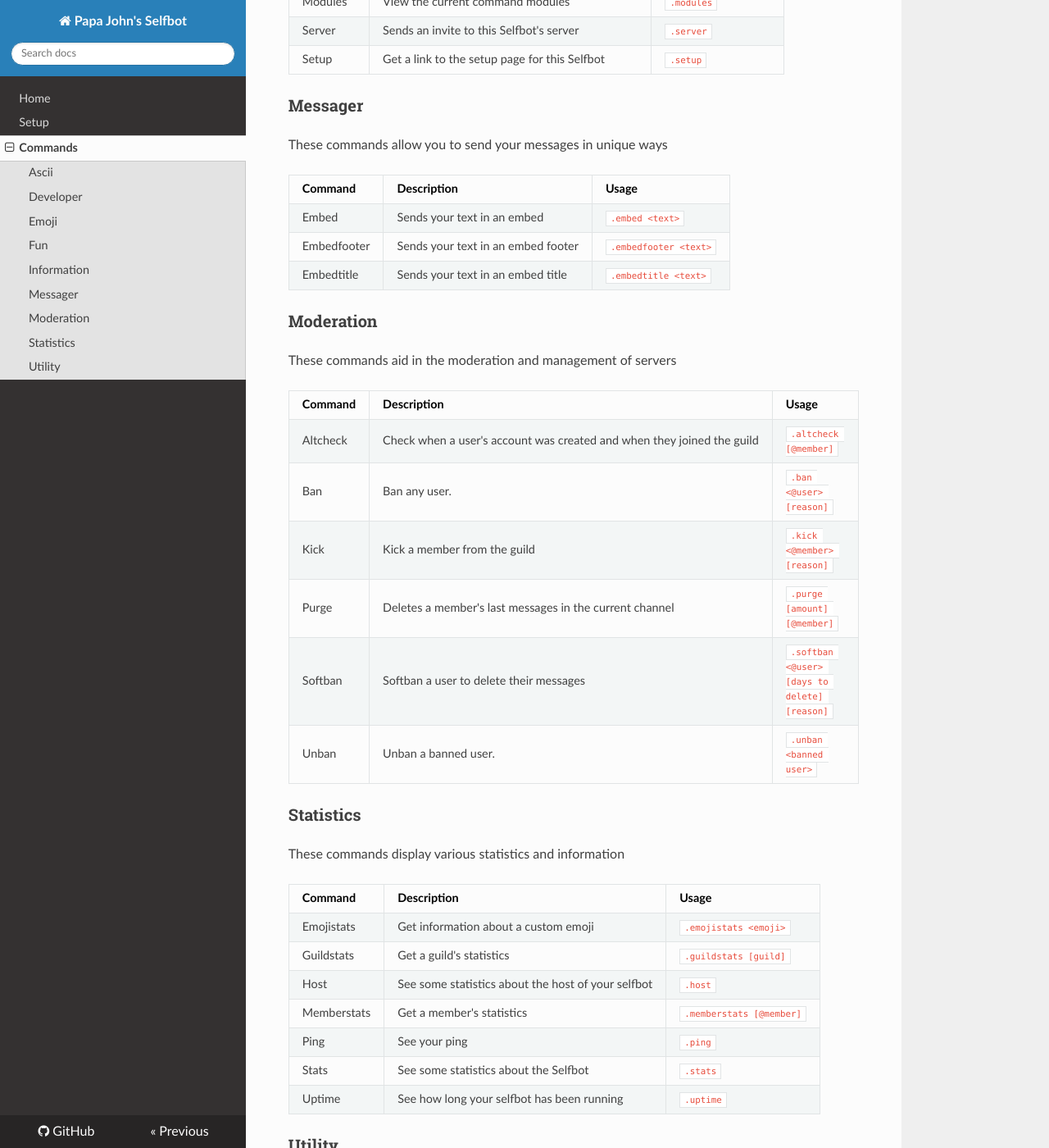
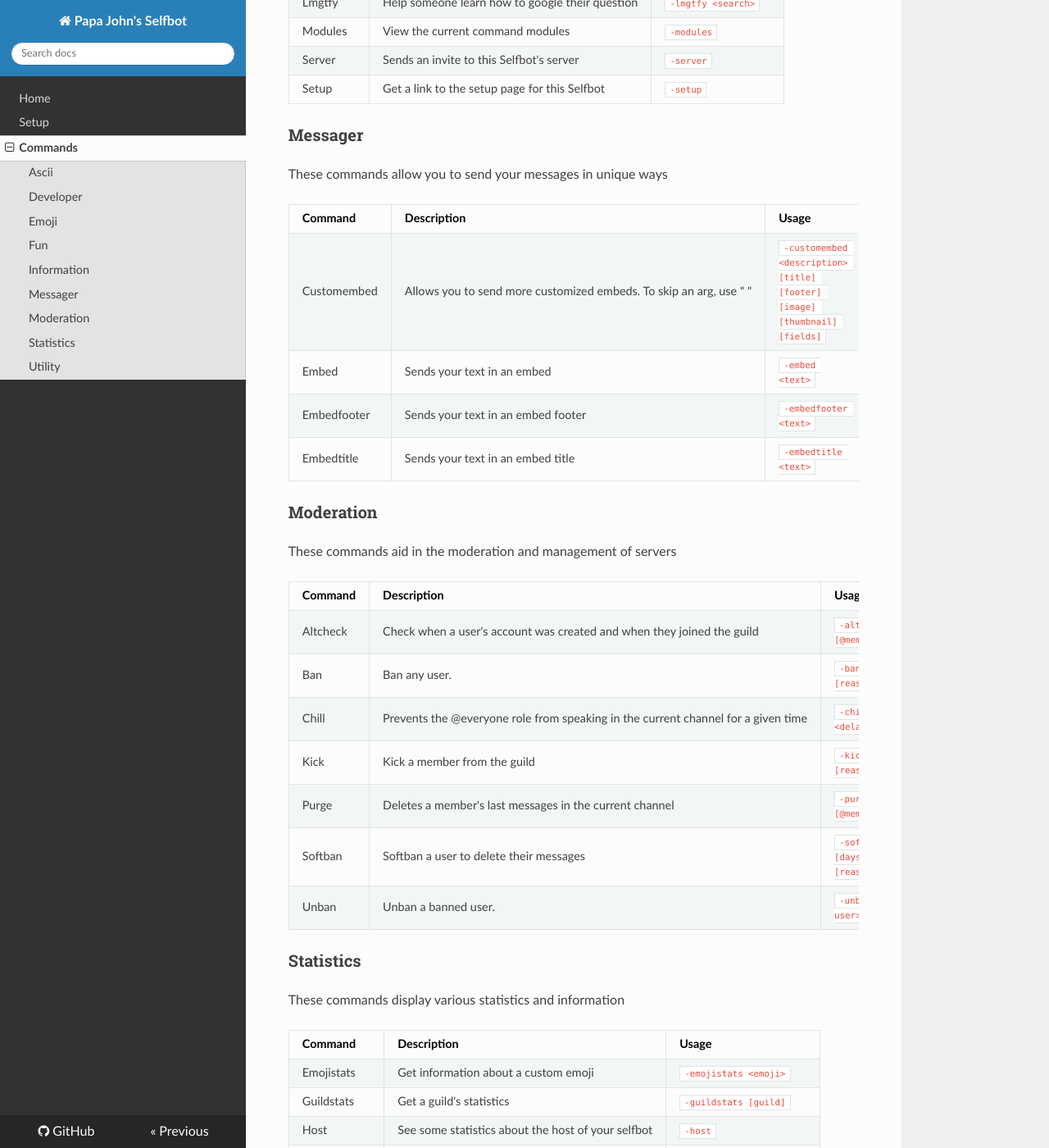
Before and after one commit to treerachai/selfbot-6, an MkDocs documentation site: the page built from docs/docs/commands.md, in a window 1280 px wide and 1400 px high, scrolled down 3018 px. Shown: the whole window at 82% size. Built offline with MkDocs 1.6.1, drawn with Linux system fonts in a browser that asks for light colours; nearby versions of some CDN libraries; old or Windows-style settings are respelled for this version of MkDocs; some of the changed text lies outside the part shown.

Commit message:
Adding chill and customEmbed commands
also adding arrayEven precondition

```diff
--- a/docs/docs/commands.md
+++ b/docs/docs/commands.md
@@ -23,15 +23,15 @@
 
 Command | Description | Usage
 ---------------- | --------------| -------
-Disapprove|Adds "ಠ_ಠ" to your message|`.disapprove [text]`
-Fliptable|Adds "ノ┬─┬ノ ︵ ( \o°o)\" to your message|`.fliptable [text]`
-Happy|Adds "ᕕ( ᐛ )ᕗ" to your message|`.happy [text]`
-Innocent|Adds "ʘ‿ʘ" to your message|`.innocent [text]`
-Lenny|Adds "( ͡° ͜ʖ ͡°)" to your message|`.lenny [text]`
-Rageflip|Adds "┻━┻ ﾐヽ(ಠ益ಠ)ノ彡┻━┻" to your message|`.rageflip [text]`
-Shrug|Works like the desktop /shrug command|`.shrug [text]`
-Tableflip|Adds "(╯°□°）╯︵ ┻━┻" to your message|`.tableflip [text]`
-Unflip|Adds " ┬─┬﻿ ノ( ゜-゜ノ)" to your message|`.unflip [text]`
+Disapprove|Adds "ಠ_ಠ" to your message|`-disapprove [text]`
+Fliptable|Adds "ノ┬─┬ノ ︵ ( \o°o)\" to your message|`-fliptable [text]`
+Happy|Adds "ᕕ( ᐛ )ᕗ" to your message|`-happy [text]`
+Innocent|Adds "ʘ‿ʘ" to your message|`-innocent [text]`
+Lenny|Adds "( ͡° ͜ʖ ͡°)" to your message|`-lenny [text]`
+Rageflip|Adds "┻━┻ ﾐヽ(ಠ益ಠ)ノ彡┻━┻" to your message|`-rageflip [text]`
+Shrug|Works like the desktop /shrug command|`-shrug [text]`
+Tableflip|Adds "(╯°□°）╯︵ ┻━┻" to your message|`-tableflip [text]`
+Unflip|Adds " ┬─┬﻿ ノ( ゜-゜ノ)" to your message|`-unflip [text]`
 
 ### Developer
 
@@ -39,14 +39,14 @@
 
 Command | Description | Usage
 ---------------- | --------------| -------
-Bf|Turn text into BF code|`.bf <text>`
-Bfreader|Turn BF code into text|`.bfreader <BF Code>`
-Commandcount|See how many commands have been added so far|`.commandcount`
-Djs|Get a link to the Discord.js docs|`.djs`
-Eval|Evaluate JavaScript code|`.eval <code>`
-Exec|Execute JavaScript code|`.exec <code>`
-Patron|Get a link to the Patron.js docs|`.patron`
-Roleids|Gets all the role ids of a guild.|`.roleids`
+Bf|Turn text into BF code|`-bf <text>`
+Bfreader|Turn BF code into text|`-bfreader <BF Code>`
+Commandcount|See how many commands have been added so far|`-commandcount`
+Djs|Get a link to the Discord.js docs|`-djs`
+Eval|Evaluate JavaScript code|`-eval <code>`
+Exec|Execute JavaScript code|`-exec <code>`
+Patron|Get a link to the Patron.js docs|`-patron`
+Roleids|Gets all the role ids of a guild.|`-roleids`
 
 ### Emoji
 
@@ -54,15 +54,15 @@
 
 Command | Description | Usage
 ---------------- | --------------| -------
-B|🅱|`.b <text>`
-Clap|👏 Emphasize 👏 your 👏 text 👏|`.clap <text>`
-Duplicateemojis|Find all global emojis to which you have access that exactly match a search|`.duplicateemojis <name>`
-Emojify|Turns your message into emojis|`.emojify <text>`
-Enlarge|Send a full-size version of a custom emoji|`.enlarge <emoji>`
-Globalemojis|List a guild's global emojis|`.globalemojis [guild]`
-Kms|Kill yourself in a 3 frame animation|`.kms`
-Myemojis|List all global emojis to which you have access|`.myemojis [page]`
-Searchemoji|Find all global emojis to which you have access that match a search|`.searchemoji <name>`
+B|🅱|`-b <text>`
+Clap|👏 Emphasize 👏 your 👏 text 👏|`-clap <text>`
+Duplicateemojis|Find all global emojis to which you have access that exactly match a search|`-duplicateemojis <name>`
+Emojify|Turns your message into emojis|`-emojify <text>`
+Enlarge|Send a full-size version of a custom emoji|`-enlarge <emoji>`
+Globalemojis|List a guild's global emojis|`-globalemojis [guild]`
+Kms|Kill yourself in a 3 frame animation|`-kms`
+Myemojis|List all global emojis to which you have access|`-myemojis [page]`
+Searchemoji|Find all global emojis to which you have access that match a search|`-searchemoji <name>`
 
 ### Fun
 
@@ -70,16 +70,16 @@
 
 Command | Description | Usage
 ---------------- | --------------| -------
-8ball|Ask the magic 8ball your question|`.8ball <question>`
-Choose|Have the Selfbot help you choose between a set of options|`.choose <choice>`
-Flip|Flip up to 100,000 coins|`.flip [amount]`
-Quote|Quote a message|`.quote <message>`
-Quoteid|Quote a message via id|`.quoteid <messageId> [#channel]`
-Remove|Deletes the command|`.remove <text>`
-Removeplus|Sends <message> then deletes it|`.removeplus <message>`
-Roll|Rolls a random number|`.roll [Max Roll]`
-Rps|Play Rock, Paper, Scissors against the selfbot|`.rps <choice>`
-Slots|Play a Slot Machine|`.slots [Bet]`
+8ball|Ask the magic 8ball your question|`-8ball <question>`
+Choose|Have the Selfbot help you choose between a set of options|`-choose <choice>`
+Flip|Flip up to 100,000 coins|`-flip [amount]`
+Quote|Quote a message|`-quote <message>`
+Quoteid|Quote a message via id|`-quoteid <messageId> [#channel]`
+Remove|Deletes the command|`-remove <text>`
+Removeplus|Sends <message> then deletes it|`-removeplus <message>`
+Roll|Rolls a random number|`-roll [Max Roll]`
+Rps|Play Rock, Paper, Scissors against the selfbot|`-rps <choice>`
+Slots|Play a Slot Machine|`-slots [Bet]`
 
 ### Information
 
@@ -87,16 +87,16 @@
 
 Command | Description | Usage
 ---------------- | --------------| -------
-Alias|View a command's aliases|`.alias <command>`
-Avatar|Get the avatar of a user|`.avatar [@user]`
-Discrim|Finds users with the specified discriminator|`.discrim <discrim>`
-Game|Shows what game a user is playing|`.game [@user]`
-Git|Get a link to this Selfbot's Github Repository|`.git`
-Guildicon|Get a guild's icon|`.guildicon [guild]`
-Lmgtfy|Help someone learn how to google their question|`.lmgtfy <search>`
-Modules|View the current command modules|`.modules`
-Server|Sends an invite to this Selfbot's server|`.server`
-Setup|Get a link to the setup page for this Selfbot|`.setup`
+Alias|View a command's aliases|`-alias <command>`
+Avatar|Get the avatar of a user|`-avatar [@user]`
+Discrim|Finds users with the specified discriminator|`-discrim <discrim>`
+Game|Shows what game a user is playing|`-game [@user]`
+Git|Get a link to this Selfbot's Github Repository|`-git`
+Guildicon|Get a guild's icon|`-guildicon [guild]`
+Lmgtfy|Help someone learn how to google their question|`-lmgtfy <search>`
+Modules|View the current command modules|`-modules`
+Server|Sends an invite to this Selfbot's server|`-server`
+Setup|Get a link to the setup page for this Selfbot|`-setup`
 
 ### Messager
 
@@ -104,9 +104,10 @@
 
 Command | Description | Usage
 ---------------- | --------------| -------
-Embed|Sends your text in an embed|`.embed <text>`
-Embedfooter|Sends your text in an embed footer|`.embedfooter <text>`
-Embedtitle|Sends your text in an embed title|`.embedtitle <text>`
+Customembed|Allows you to send more customized embeds. To skip an arg, use " "|`-customembed <description> [title] [footer] [image] [thumbnail] [fields]`
+Embed|Sends your text in an embed|`-embed <text>`
+Embedfooter|Sends your text in an embed footer|`-embedfooter <text>`
+Embedtitle|Sends your text in an embed title|`-embedtitle <text>`
 
 ### Moderation
 
@@ -114,12 +115,13 @@
 
 Command | Description | Usage
 ---------------- | --------------| -------
-Altcheck|Check when a user's account was created and when they joined the guild|`.altcheck [@member]`
-Ban|Ban any user.|`.ban <@user> [reason]`
-Kick|Kick a member from the guild|`.kick <@member> [reason]`
-Purge|Deletes a member's last messages in the current channel|`.purge [amount] [@member]`
-Softban|Softban a user to delete their messages|`.softban <@user> [days to delete] [reason]`
-Unban|Unban a banned user.|`.unban <banned user>`
+Altcheck|Check when a user's account was created and when they joined the guild|`-altcheck [@member]`
+Ban|Ban any user.|`-ban <@user> [reason]`
+Chill|Prevents the @everyone role from speaking in the current channel for a given time|`-chill <delayInSeconds>`
+Kick|Kick a member from the guild|`-kick <@member> [reason]`
+Purge|Deletes a member's last messages in the current channel|`-purge [amount] [@member]`
+Softban|Softban a user to delete their messages|`-softban <@user> [days to delete] [reason]`
+Unban|Unban a banned user.|`-unban <banned user>`
 
 ### Statistics
 
@@ -127,13 +129,13 @@
 
 Command | Description | Usage
 ---------------- | --------------| -------
-Emojistats|Get information about a custom emoji|`.emojistats <emoji>`
-Guildstats|Get a guild's statistics|`.guildstats [guild]`
-Host|See some statistics about the host of your selfbot|`.host`
-Memberstats|Get a member's statistics|`.memberstats [@member]`
-Ping|See your ping|`.ping`
-Stats|See some statistics about the Selfbot|`.stats`
-Uptime|See how long your selfbot has been running|`.uptime`
+Emojistats|Get information about a custom emoji|`-emojistats <emoji>`
+Guildstats|Get a guild's statistics|`-guildstats [guild]`
+Host|See some statistics about the host of your selfbot|`-host`
+Memberstats|Get a member's statistics|`-memberstats [@member]`
+Ping|See your ping|`-ping`
+Stats|See some statistics about the Selfbot|`-stats`
+Uptime|See how long your selfbot has been running|`-uptime`
 
 ### Utility
 
@@ -141,13 +143,13 @@
 
 Command | Description | Usage
 ---------------- | --------------| -------
-Calc|Do basic adding, subtracting, multiplying, and dividing|`.calc <problem>`
-Clear|Clears the console|`.clear`
-Help|View command information or list the commands in a module|`.help [command/module]`
-Nick|Changes your nickname in the current guild|`.nick <nickname>`
-Prune|Deletes your last messages in the current channel|`.prune [amount]`
-Reboot|Reboots the selfbot|`.reboot`
-Repeat|Schedule a message to send in the current channel|`.repeat <delayInSeconds> <amount> <message>`
-Setavatar|Changes your avatar to the image provided|`.setavatar <pathToImageOrLink>`
-Setgame|Sets what game you are playing|`.setgame [name]`
-Status|Changes your status|`.status <status>`
+Calc|Do basic adding, subtracting, multiplying, and dividing|`-calc <problem>`
+Clear|Clears the console|`-clear`
+Help|View command information or list the commands in a module|`-help [command/module]`
+Nick|Changes your nickname in the current guild|`-nick <nickname>`
+Prune|Deletes your last messages in the current channel|`-prune [amount]`
+Reboot|Reboots the selfbot|`-reboot`
+Repeat|Schedule a message to send in the current channel|`-repeat <delayInSeconds> <amount> <message>`
+Setavatar|Changes your avatar to the image provided|`-setavatar <pathToImageOrLink>`
+Setgame|Sets what game you are playing|`-setgame [name]`
+Status|Changes your status|`-status <status>`
--- a/docs/index.html
+++ b/docs/index.html
@@ -156,5 +156,5 @@
 
 <!--
 MkDocs version : 0.16.3
-Build Date UTC : 2017-08-23 02:50:41
+Build Date UTC : 2017-08-23 22:48:37
 -->
--- a/docs/sitemap.xml
+++ b/docs/sitemap.xml
@@ -4,7 +4,7 @@
 
     <url>
      <loc>/</loc>
-     <lastmod>2017-08-22</lastmod>
+     <lastmod>2017-08-23</lastmod>
      <changefreq>daily</changefreq>
     </url>
 
@@ -12,7 +12,7 @@
 
     <url>
      <loc>/setup/</loc>
-     <lastmod>2017-08-22</lastmod>
+     <lastmod>2017-08-23</lastmod>
      <changefreq>daily</changefreq>
     </url>
 
@@ -20,7 +20,7 @@
 
     <url>
      <loc>/commands/</loc>
-     <lastmod>2017-08-22</lastmod>
+     <lastmod>2017-08-23</lastmod>
      <changefreq>daily</changefreq>
     </url>
 
```
Also changed, not shown: docs/commands/index.html (+82 -72 lines), docs/mkdocs/search_index.json (+10 -10 lines), 3 other files.
